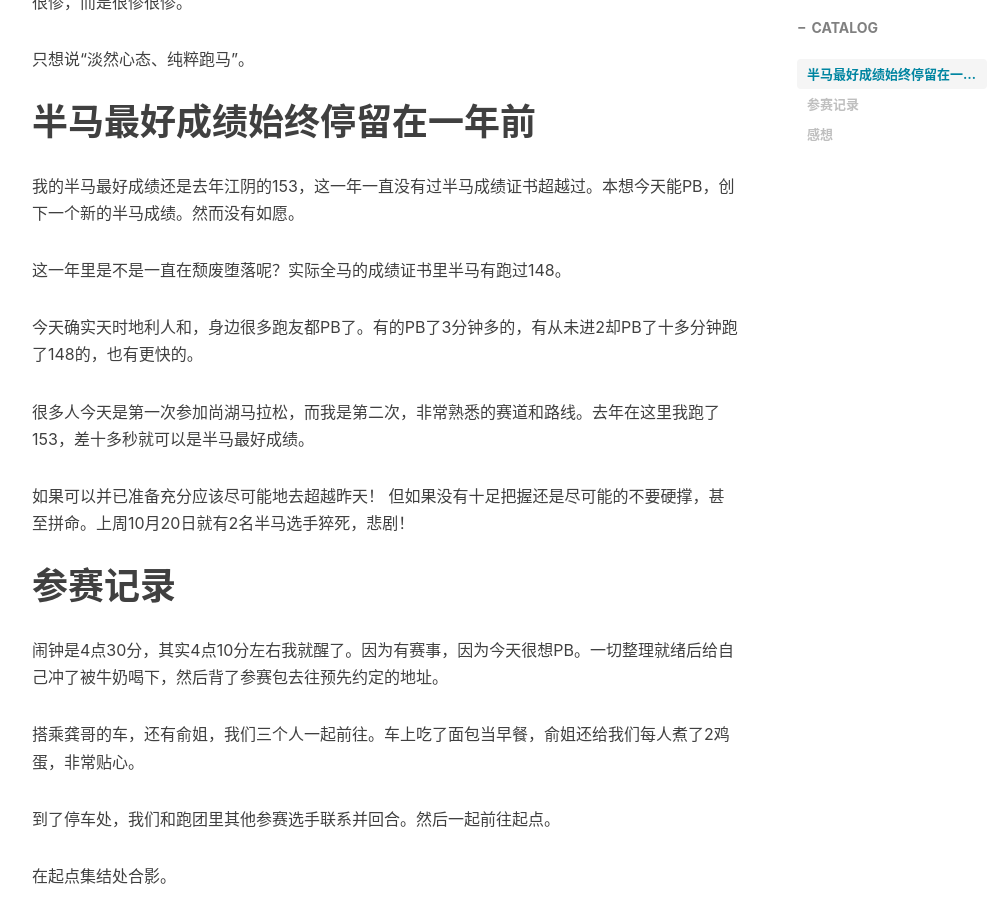
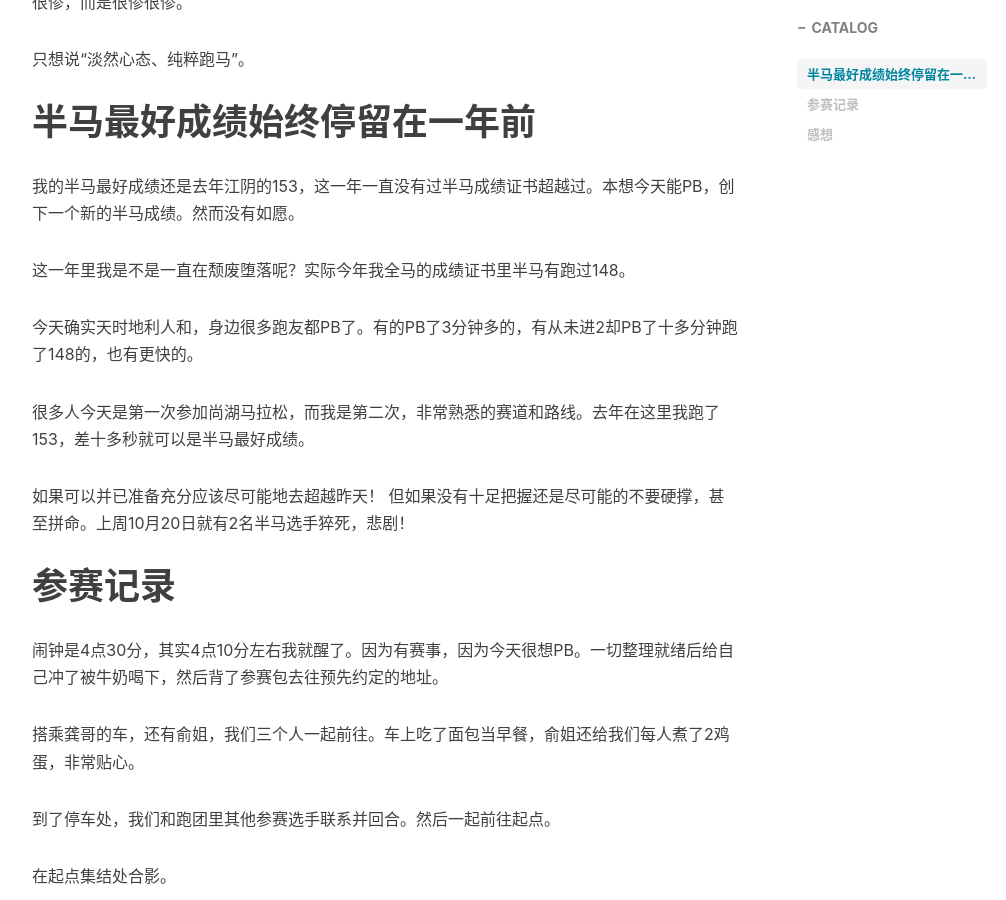
Before and after one commit to Davinly/davinly.github.io, a Jekyll site: the page built from _posts/2019-10-27-常熟尚湖半马.md, in a window 1280 px wide and 900 px high, scrolled down 611 px. Shown: the whole window, without its empty margins (233-1239 px from the left). Built offline with Jekyll 4.4.1, drawn with Linux system fonts in a browser that asks for light colours; nearby versions of some CDN libraries; comment, search, counter and statistics services are not loaded.

Commit message:
half-marathon

```diff
--- a/_posts/2019-10-27-常熟尚湖半马.md
+++ b/_posts/2019-10-27-常熟尚湖半马.md
@@ -18,7 +18,7 @@ tags:
 
 我的半马最好成绩还是去年江阴的153，这一年一直没有过半马成绩证书超越过。本想今天能PB，创下一个新的半马成绩。然而没有如愿。
 
-这一年里是不是一直在颓废堕落呢？实际全马的成绩证书里半马有跑过148。
+这一年里我是不是一直在颓废堕落呢？实际今年我全马的成绩证书里半马有跑过148。
 
 今天确实天时地利人和，身边很多跑友都PB了。有的PB了3分钟多的，有从未进2却PB了十多分钟跑了148的，也有更快的。
 
```
